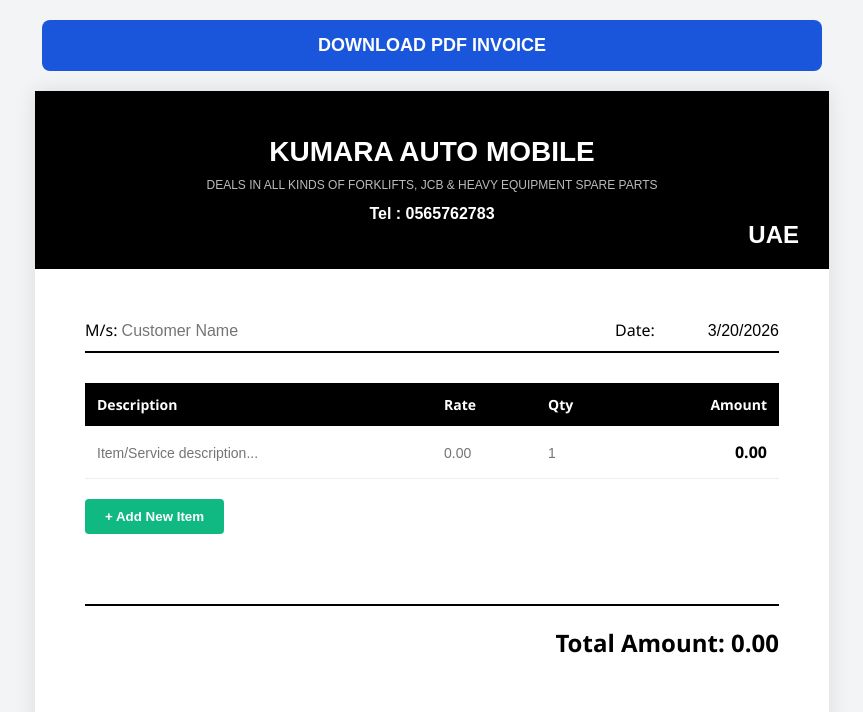
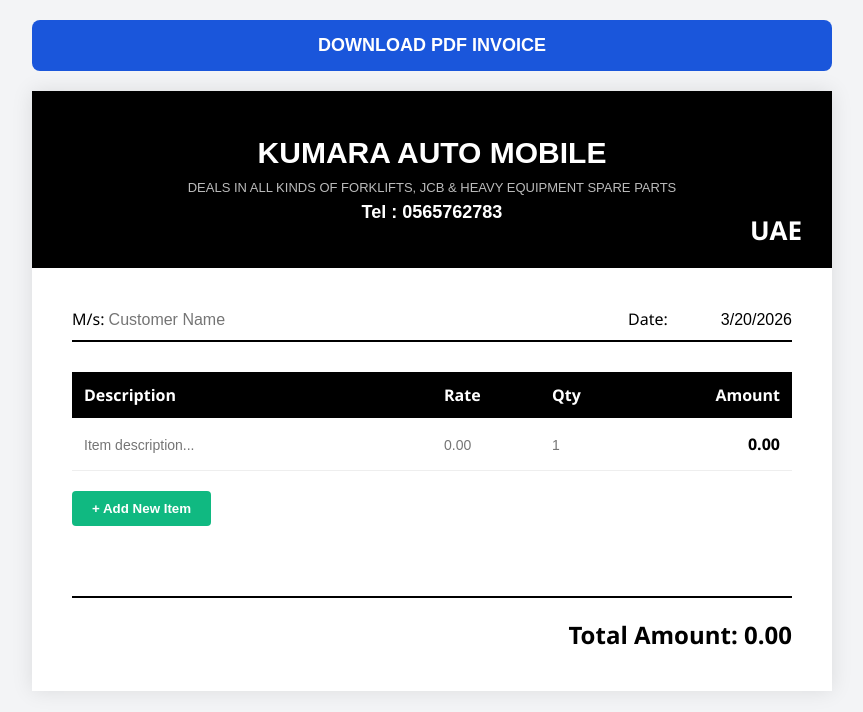
Before and after one commit to Yuresh-Official/my-invoice-site, a plain HTML site: page index.html in a window 1280 px wide. Shown: the whole page, without its empty margins (208-1071 px from the left). Drawn offline with Linux system fonts and the light colour scheme.

Commit message:
Update index.html

```diff
--- a/index.html
+++ b/index.html
@@ -6,66 +6,59 @@
     <title>Professional Auto Parts Invoice</title>
     <script src="https://cdnjs.cloudflare.com/ajax/libs/html2pdf.js/0.10.1/html2pdf.bundle.min.js"></script>
     <style>
-        /* PDF එකේ මායිම් වල ඇති හිඩැස් ඉවත් කිරීමට CSS Reset එකක් එක් කළා */
+        /* සියලුම default මායිම් ඉවත් කිරීම */
         * { margin: 0; padding: 0; box-sizing: border-box; }
 
         body { font-family: 'Segoe UI', sans-serif; background-color: #f3f4f6; padding: 20px; }
 
-        .no-print { max-width: 800px; margin: 0 auto 20px auto; padding: 0 10px; }
+        .no-print { max-width: 800px; margin: 0 auto 20px auto; }
         .download-btn { width: 100%; background: #1a56db; color: white; border: none; padding: 15px; border-radius: 8px; cursor: pointer; font-size: 18px; font-weight: bold; }
 
-        /* ඉන්වොයිස් එකේ සම්පූර්ණ දිග A4 ප්‍රමාණයට ගැලපෙන සේ සකස් කළා */
+        /* ඉන්වොයිස් එකේ wrapper එක */
         .invoice-wrapper {
-            width: 794px; /* A4 width in pixels approx */
-            margin: auto;
+            width: 800px;
+            margin: 0 auto; /* වෙබ් එකේදී මැදට පෙන්වීමට */
             background: #fff;
-            min-height: 1123px; /* A4 height approx */
             box-shadow: 0 0 20px rgba(0,0,0,0.1);
+            overflow: hidden;
         }
 
-        /* Header එකේ මායිම් වල ඇති හිඩැස් (Margins) සම්පූර්ණයෙන්ම ඉවත් කළා */
+        /* කළු පාට Header එක */
         .black-header {
-            background: #000;
-            color: #fff;
+            background: #000 !important;
+            color: #fff !important;
             padding: 45px 20px;
             text-align: center;
             position: relative;
             width: 100%;
-            display: block;
+            -webkit-print-color-adjust: exact;
         }
 
-        .company-name {
-            font-size: 28px;
-            font-weight: 800;
-            margin: 0;
-            width: 100%;
-            background: transparent;
-            border: none;
-            color: white;
-            text-align: center;
-            outline: none;
-            text-transform: uppercase;
-        }
+        .company-name { font-size: 30px; font-weight: 800; color: white; text-align: center; border: none; background: transparent; width: 100%; outline: none; text-transform: uppercase; }
+        .company-sub { font-size: 13px; color: #bbb; text-align: center; border: none; background: transparent; width: 100%; margin-top: 10px; }
+        .company-tel { font-size: 18px; font-weight: bold; color: white; text-align: center; border: none; background: transparent; width: 100%; margin-top: 5px; }
+        .location-tag { position: absolute; right: 30px; bottom: 20px; font-size: 26px; font-weight: 800; color: white; }
 
-        .company-sub { font-size: 12px; margin: 10px 0; width: 100%; background: transparent; border: none; color: #bbb; text-align: center; outline: none; }
-        .company-tel { font-size: 16px; font-weight: bold; width: 100%; background: transparent; border: none; color: white; text-align: center; outline: none; }
-
-        .location-tag { position: absolute; right: 30px; bottom: 20px; font-size: 24px; font-weight: 800; background: transparent; border: none; color: white; width: 100px; text-align: right; outline: none; }
-
-        .content-area { padding: 50px; }
+        .content-area { padding: 40px; }
         .info-row { display: flex; justify-content: space-between; border-bottom: 2px solid #000; padding-bottom: 10px; margin-bottom: 30px; }
         .info-input { border: none; outline: none; font-size: 16px; background: transparent; }
 
-        table { width: 100%; border-collapse: collapse; margin-top: 10px; }
-        th { background: #000; color: white; padding: 12px; text-align: left; font-size: 14px; }
+        table { width: 100%; border-collapse: collapse; }
+        th { background: #000 !important; color: white !important; padding: 12px; text-align: left; -webkit-print-color-adjust: exact; }
         td { border-bottom: 1px solid #eee; padding: 15px 12px; }
 
-        input.table-input { border: none; width: 100%; font-size: 14px; outline: none; background: transparent; }
-
+        input.table-input { border: none; width: 100%; font-size: 14px; outline: none; }
         .add-btn { background: #10b981; color: white; border: none; padding: 10px 20px; border-radius: 4px; cursor: pointer; margin-top: 20px; font-weight: bold; }
 
         .totals { margin-top: 50px; text-align: right; border-top: 2px solid #000; padding-top: 20px; }
         .total-text { font-size: 24px; font-weight: bold; }
+
+        /* PDF එක සෑදීමේදී බලපාන විශේෂ නීති */
+        @media print {
+            body { padding: 0; background: none; }
+            .invoice-wrapper { width: 100%; box-shadow: none; margin: 0; }
+            .no-print { display: none; }
+        }
     </style>
 </head>
 <body>
@@ -79,7 +72,7 @@
             <input type="text" class="company-name" value="KUMARA AUTO MOBILE">
             <input type="text" class="company-sub" value="DEALS IN ALL KINDS OF FORKLIFTS, JCB & HEAVY EQUIPMENT SPARE PARTS">
             <input type="text" class="company-tel" value="Tel : 0565762783">
-            <input type="text" class="location-tag" value="UAE">
+            <div class="location-tag">UAE</div>
         </div>
 
         <div class="content-area">
@@ -99,7 +92,7 @@
                 </thead>
                 <tbody id="item-body">
                     <tr>
-                        <td><input type="text" class="table-input" placeholder="Item/Service description..."></td>
+                        <td><input type="text" class="table-input" placeholder="Item description..."></td>
                         <td><input type="number" class="table-input rate" placeholder="0.00" oninput="calc()"></td>
                         <td><input type="number" class="table-input qty" placeholder="1" oninput="calc()"></td>
                         <td style="text-align: right; font-weight: bold;"><span class="row-total">0.00</span></td>
@@ -121,7 +114,7 @@
         function addRow() {
             let row = document.getElementById('item-body').insertRow();
             row.innerHTML = `
-                <td><input type="text" class="table-input" placeholder="Item/Service description..."></td>
+                <td><input type="text" class="table-input" placeholder="Item description..."></td>
                 <td><input type="number" class="table-input rate" placeholder="0.00" oninput="calc()"></td>
                 <td><input type="number" class="table-input qty" placeholder="1" oninput="calc()"></td>
                 <td style="text-align: right; font-weight: bold;"><span class="row-total">0.00</span></td>
@@ -143,15 +136,24 @@
 
         function downloadPDF() {
             const element = document.getElementById('invoice');
-            // මෙහිදී margin: 0 ලෙස සැකසීමෙන් ඔබ පෙන්වූ සුදු හිඩැස සම්පූර්ණයෙන්ම ඉවත් වේ
+
+            // වැදගත්: PDF එකේ මායිම් නැති කිරීමට පහත අගයන් භාවිතා කරන්න
             const opt = {
-                margin: 0,
+                margin: [0, 0, 0, 0], // වම, දකුණ, උඩ, යට සියල්ල බිංදුව කරන්න
                 filename: 'Invoice.pdf',
                 image: { type: 'jpeg', quality: 1 },
-                html2canvas: { scale: 4, useCORS: true, logging: false },
-                jsPDF: { unit: 'in', format: 'a4', orientation: 'portrait' }
+                html2canvas: {
+                    scale: 3,
+                    useCORS: true,
+                    letterRendering: true,
+                    x: 0, // කැන්වසය හරියටම බිංදුවෙන් පටන් ගන්න
+                    scrollX: 0,
+                    scrollY: 0
+                },
+                jsPDF: { unit: 'pt', format: 'a4', orientation: 'portrait' }
             };
-            html2pdf().from(element).set(opt).save();
+
+            html2pdf().set(opt).from(element).save();
         }
     </script>
 </body>
```
